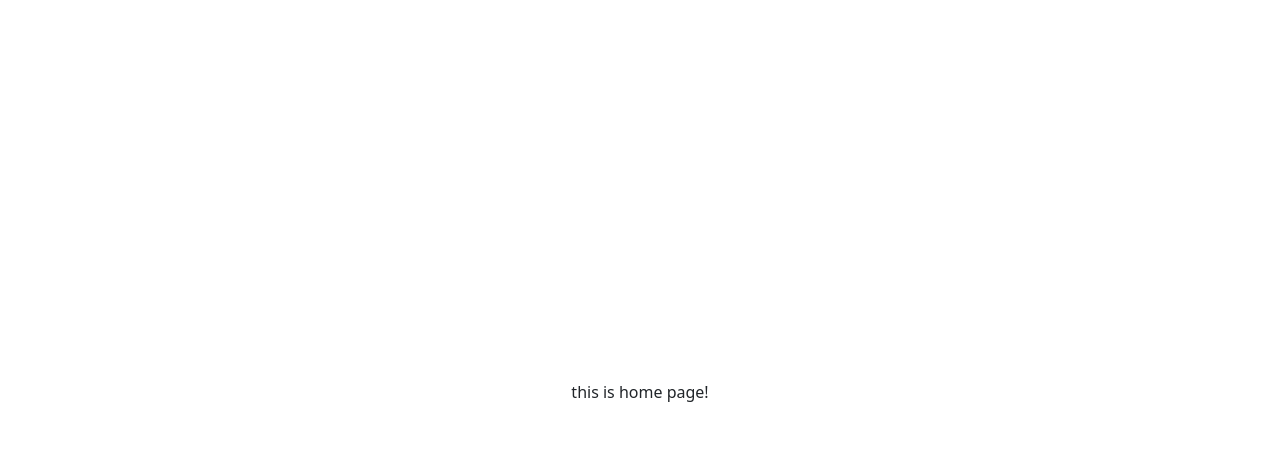
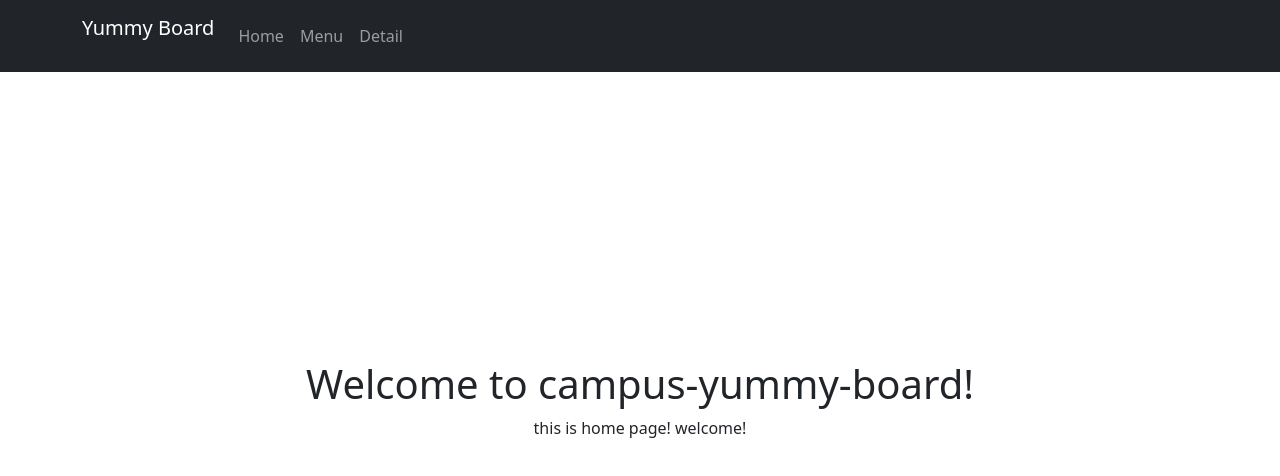
Before and after one commit to Djttt/campus-yammy-board, a React (Vite) app: page / in a window 1280 px wide. Shown: the top 476 px of the page. Built offline with nearby package versions, Linux system fonts and the light colour scheme.

Commit message:
Update No-Match page

```diff
--- a/src/App.tsx
+++ b/src/App.tsx
@@ -14,12 +14,12 @@ function App() {
   return (
     <BrowserRouter>
       <Routes>
-        <Route path="/" element={<Layout />}></Route>
+        <Route path="/" element={<Layout />}>
           <Route index element={<Home />}></Route>
           <Route path='/menu' element={<Menu />}></Route>
           <Route path='/detail' element={<Detail />}></Route>
-
           <Route path="*" element={<NoMatch />}></Route>
+        </Route>
       </Routes>
     </BrowserRouter>
 
--- a/src/components/Layout.tsx
+++ b/src/components/Layout.tsx
@@ -1,9 +1,28 @@
-
+import { Container, Nav, Navbar } from "react-bootstrap"
+import { Link, Outlet } from "react-router-dom"
 
 function Layout() {
+    console.log("Layout rendered!");
+
     return (
         <div>
-            <h1>Layout Component</h1>
+            <Navbar bg="dark" variant="dark"  fixed="top">
+                <Container>
+                    <Navbar.Brand as={Link} to="/">
+                        <p>Yummy Board</p>
+                    </Navbar.Brand>
+
+                    <Nav className="me-auto">
+                        <Nav.Link as={Link} to="/">Home</Nav.Link>
+                        <Nav.Link as={Link} to="/menu">Menu</Nav.Link>
+                        <Nav.Link as={Link} to="/detail">Detail</Nav.Link>
+                    </Nav>
+                </Container>
+            </Navbar>
+
+            <div style={{ margin: "1rem"}}>
+                <Outlet />
+            </div>
         </div>
     );
 }
--- a/src/pages/Home.tsx
+++ b/src/pages/Home.tsx
@@ -1,7 +1,11 @@
 export default function Home() {
     return (
-        <div>
-            <p>this is home page!</p>
-        </div>
+        <>
+            <h1>Welcome to campus-yummy-board!</h1>
+            <div>
+                <p>this is home page! welcome!</p>
+            </div>
+        </>
+
     );
 }
--- a/src/pages/NoMatch.tsx
+++ b/src/pages/NoMatch.tsx
@@ -1,7 +1,14 @@
+import { Link } from "react-router-dom"
+
 export default function NoMatch() {
 
     return (
         <div>
+            <h2>That's a 404.</h2>
+            <p>Uh oh, looks like you are lost!</p>
+            <p>
+                <Link to="/">Back to safety.</Link>
+            </p>
             <p>This is a no-match page!</p>
         </div>
     )
```
